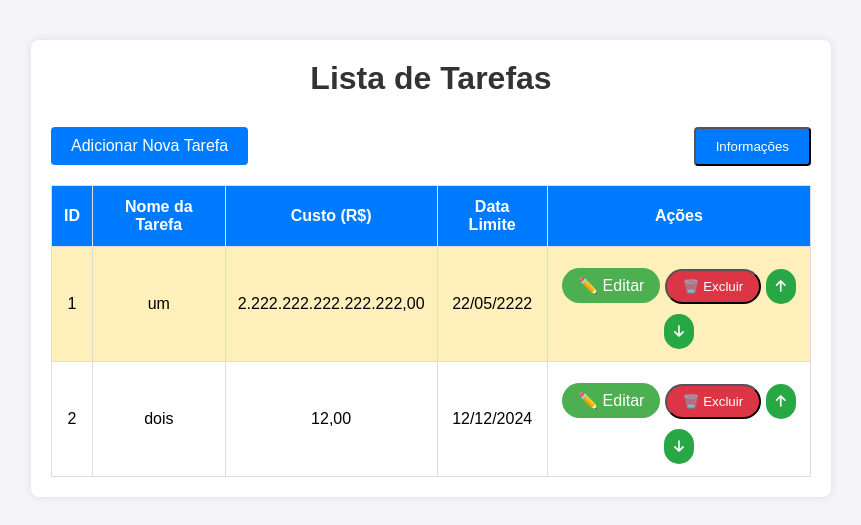
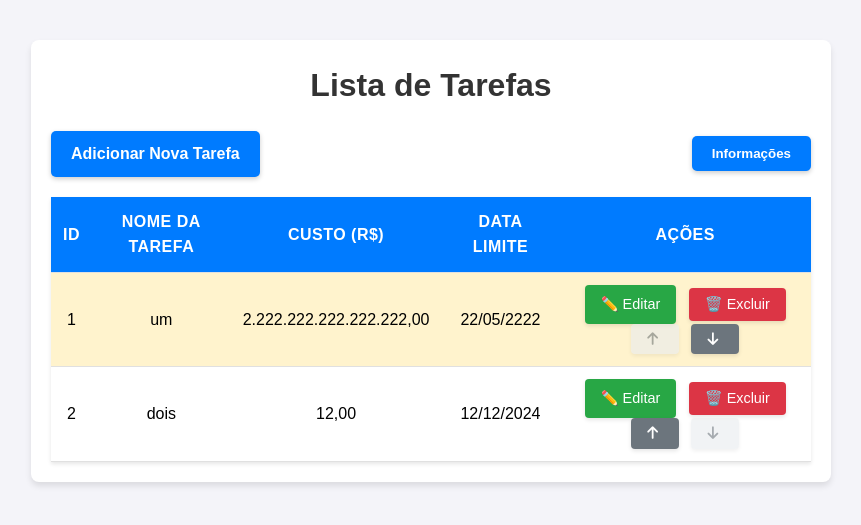
Before and after one commit to filipe4ndrade/lista-tarefas, a Flask app: page / in a window 1280 px wide. Shown: the top 525 px of the page, without its empty margins (209-1070 px from the left). Run offline with Flask 3, Linux system fonts and the light colour scheme; some libraries are stand-ins or nearby versions.

Commit message:
melhorando a aparencia

```diff
--- a/static/styles.css
+++ b/static/styles.css
@@ -7,6 +7,7 @@
 
 body {
     background-color: #f4f4f9;
+    line-height: 1.6;
 }
 
 .container {
@@ -15,105 +16,147 @@ body {
     padding: 20px;
     background: #fff;
     border-radius: 8px;
-    box-shadow: 0 0 10px rgba(0, 0, 0, 0.1);
+    box-shadow: 0 4px 6px rgba(0, 0, 0, 0.1);
 }
 
 h1 {
     text-align: center;
     margin-bottom: 20px;
     color: #333;
+    font-size: 2rem;
+}
+
+.button-container {
+    display: flex;
+    justify-content: space-between;
+    align-items: center;
+    margin-bottom: 20px;
 }
 
 .btn {
     display: inline-block;
     padding: 10px 20px;
-    margin-top: 10px;
     background-color: #007bff;
     color: #fff;
     text-decoration: none;
-    border-radius: 4px;
-    text-align: center;
+    border-radius: 5px;
+    transition: all 0.3s ease;
+    border: none;
+    font-weight: 600;
+    box-shadow: 0 2px 5px rgba(0,0,0,0.2);
 }
 
 .btn:hover {
     background-color: #0056b3;
+    transform: translateY(-2px);
+    box-shadow: 0 4px 8px rgba(0,0,0,0.2);
 }
 
-.info-btn {
-    float: right;
+.btn:active {
+    transform: translateY(1px);
+    box-shadow: 0 1px 3px rgba(0,0,0,0.2);
 }
 
 table {
     width: 100%;
     border-collapse: collapse;
     margin-top: 20px;
-}
-
-table, th, td {
-    border: 1px solid #ddd;
+    box-shadow: 0 2px 4px rgba(0,0,0,0.1);
 }
 
 th, td {
     padding: 12px;
     text-align: center;
+    border-bottom: 1px solid #e0e0e0;
 }
 
 th {
     background-color: #007bff;
     color: white;
+    font-weight: 600;
+    text-transform: uppercase;
+    letter-spacing: 0.5px;
 }
 
 .highlight {
-    background-color: #ffefba;
+    background-color: #fff3cd;
+    animation: highlight 1s ease;
+}
+
+@keyframes highlight {
+    from { background-color: #ffefba; }
+    to { background-color: #fff3cd; }
 }
 
 .action-btn {
+    display: inline-flex;
+    align-items: center;
+    justify-content: center;
     padding: 8px 16px;
-    border-radius: 20px;
-    color: #fff;
+    margin: 0 4px;
+    border: none;
+    border-radius: 4px;
+    cursor: pointer;
+    transition: all 0.3s ease;
+    font-size: 0.9rem;
+    box-shadow: 0 2px 4px rgba(0,0,0,0.1);
     text-decoration: none;
-    display: inline-block;
-    cursor: pointer;
 }
 
 .edit-btn {
-    background-color: #4CAF50; /* Cor de fundo verde para o botão Editar */
+    background-color: #28a745;
+    color: white;
 }
 
 .delete-btn {
-    background-color: #dc3545; /* Cor de fundo vermelho para o botão Excluir */
+    background-color: #dc3545;
+    color: white;
+}
+
+.move-btn {
+    background-color: #6c757d;
+    color: white;
 }
 
 .action-btn:hover {
-    opacity: 0.8;
+    opacity: 0.9;
+    transform: scale(1.05);
 }
 
-form {
-    display: flex;
-    flex-direction: column;
+.action-btn:active {
+    transform: scale(0.95);
 }
 
-label {
-    margin-top: 10px;
-    font-weight: bold;
+.action-btn:disabled {
+    background-color: #e9ecef;
+    color: #6c757d;
+    cursor: not-allowed;
+    opacity: 0.6;
+    transform: none;
 }
 
-input[type="text"], input[type="number"], input[type="date"] {
-    padding: 8px;
-    margin-top: 5px;
-    border: 1px solid #ddd;
-    border-radius: 4px;
+.action-btn i {
+    margin-right: 5px;
 }
 
-input[type="submit"], button[type="submit"] {
-    background-color: #28a745;
-    color: #fff;
-    padding: 10px;
-    margin-top: 10px;
-    border: none;
-    cursor: pointer;
+/* Responsividade */
+@media (max-width: 600px) {
+    .container {
+        margin: 20px 10px;
+        padding: 15px;
+    }
+
+    .button-container {
+        flex-direction: column;
+    }
+
+    .btn {
+        width: 100%;
+        margin-bottom: 10px;
+    }
+
+    .action-btn {
+        margin: 2px;
+        padding: 6px 12px;
+    }
 }
-
-input[type="submit"]:hover, button[type="submit"]:hover {
-    background-color: #218838;
-}
```
